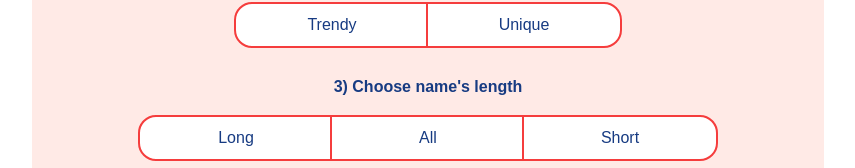
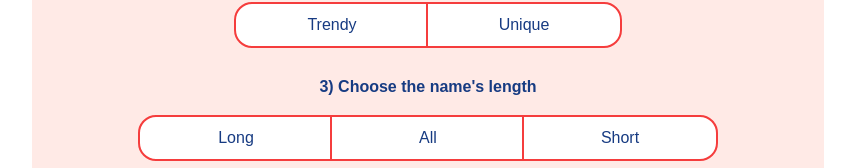
Before and after one commit to becathey/name-generator-nuxt, a Nuxt app: page / in a window 1280 px wide. Shown: the part 387-555 px from the top of the page, without its empty margins (212-1067 px from the left). Built offline with nearby package versions, Linux system fonts and the light colour scheme.

Commit message:
Edit option text

```diff
--- a/app.vue
+++ b/app.vue
@@ -19,7 +19,7 @@
         </div>
       </div>
       <div class="option-container">
-        <h4>3) Choose name's length</h4>
+        <h4>3) Choose the name's length</h4>
         <div class="option-buttons">
           <button class="option option-left">Long</button>
           <button class="option">All</button>
```
